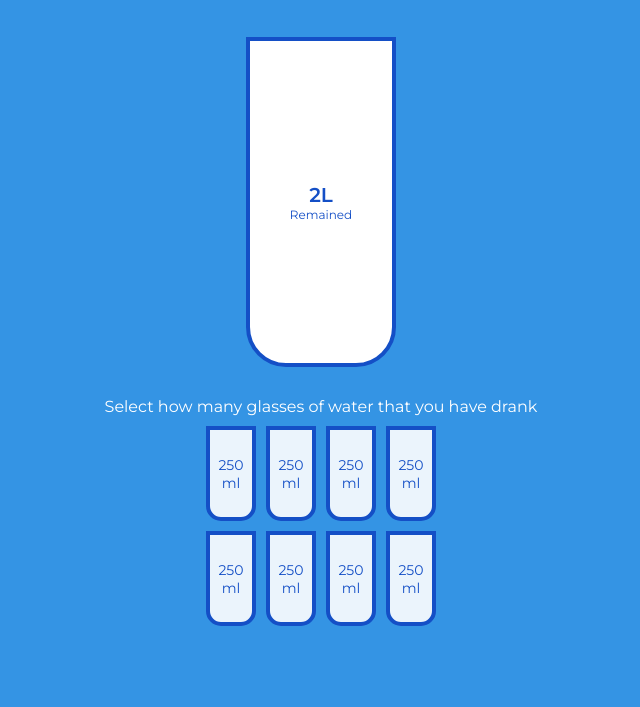
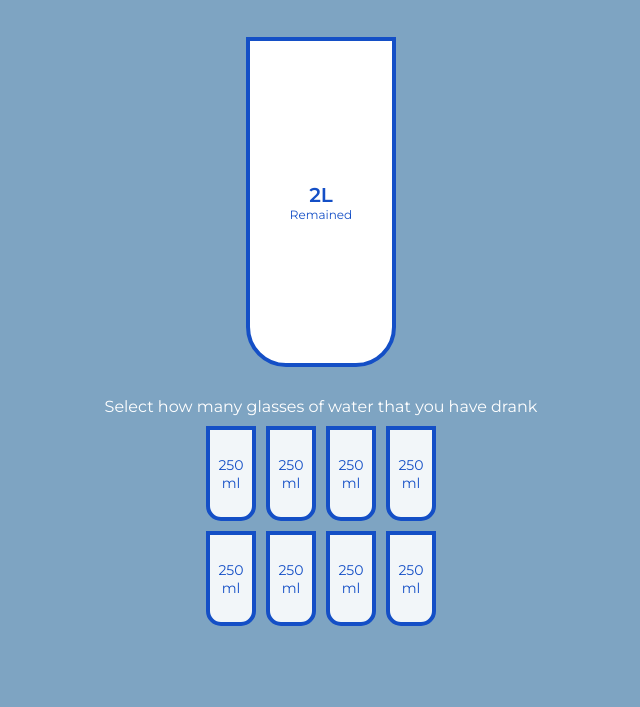
Before and after one commit to mahshidroshan/drink-water, a plain HTML site: page index.html in a window 1280 px wide. Shown: the part 93-800 px from the top of the page, without its empty margins (319-959 px from the left). Drawn offline with Linux system fonts and the light colour scheme.

Commit message:
second commit

```diff
--- a/style.css
+++ b/style.css
@@ -1,4 +1,4 @@
-@import url('https://fonts.googleapis.com/css?family=Montserrat:400,600&display=swap');
+@import url("https://fonts.googleapis.com/css?family=Montserrat:400,600&display=swap");
 :root {
   --border-color: #144fc6;
   --fill-color: #6ab3f8;
@@ -8,10 +8,10 @@
   box-sizing: border-box;
 }
 
-body{
-    background-color: #3494e4;
+body {
+  background-color: #7ea4c2;
   color: #fff;
-    font-family: 'Montserrat', sans-serif;
+  font-family: "Montserrat", sans-serif;
   display: flex;
   flex-direction: column;
   align-items: center;
```
Lines whose indentation alone changed are shown as unchanged.
